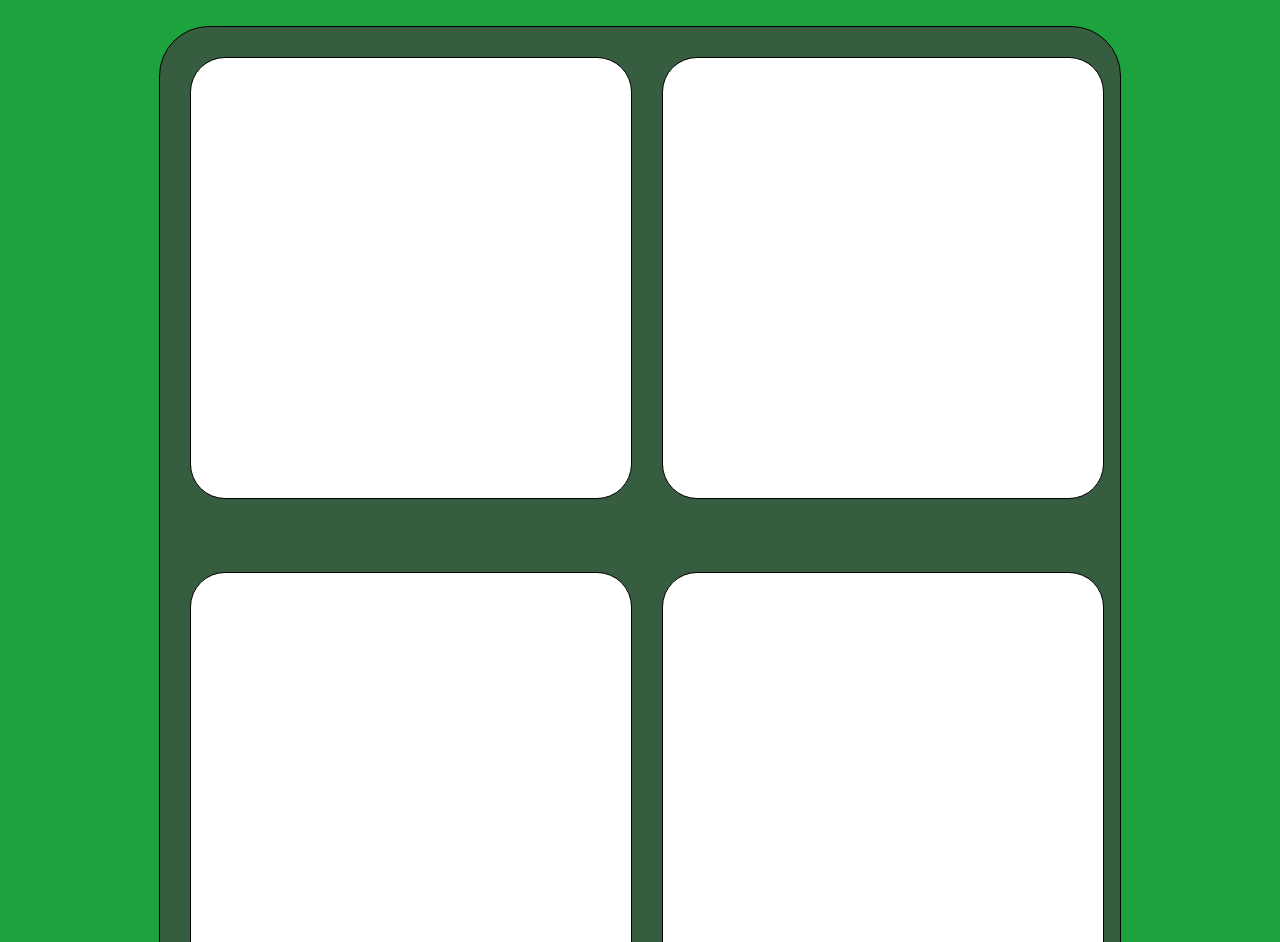
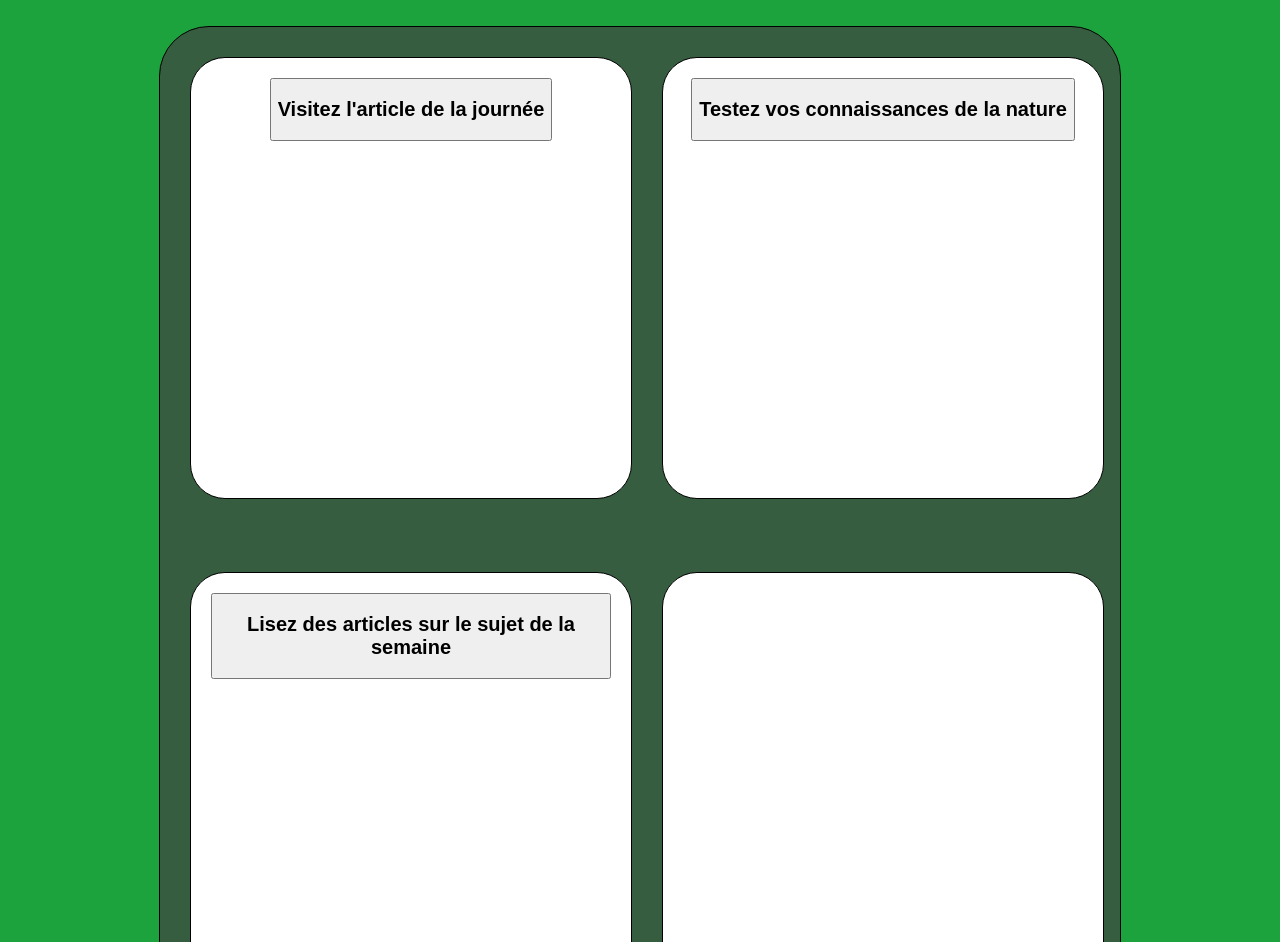
Before and after one commit to blencoder/Naturalia, a plain HTML site: page index.html in a window 1280 px wide. Shown: the part 185-1127 px from the top of the page. Drawn offline with Linux system fonts and the light colour scheme.

Commit message:
Update index.html

```diff
--- a/index.html
+++ b/index.html
@@ -14,7 +14,7 @@
         <a href="">
           <img src="logo_green.png" alt="Logo" id="logo" />
         </a>
-        <h2 id="Header-Name">Naturalia test</h2>
+        <h2 id="Header-Name">Naturalia</h2>
       </div>
       <div id="middle">
         <button class="current"><a href="index.html">Acceuil</a></button>
@@ -42,9 +42,24 @@
     </header>
     <h1 id="date"></h1>
     <div id="widgets">
-      <div class="widget"></div>
-      <div class="widget"></div>
-      <div class="widget"></div>
+      <div class="widget" >
+        <button
+          ><h2>
+            Visitez l'article de la journée
+           </h2>
+         </button>
+
+      </div>
+      <div class="widget">
+       <button>
+          <h2>
+            Testez vos connaissances de la nature
+          </h2>
+        </button>
+      </div>
+      <div class="widget">
+        <button><h2>Lisez des articles sur le sujet de la semaine</h2></button>
+      </div>
       <div class="widget"></div>
     </div>
 
```
